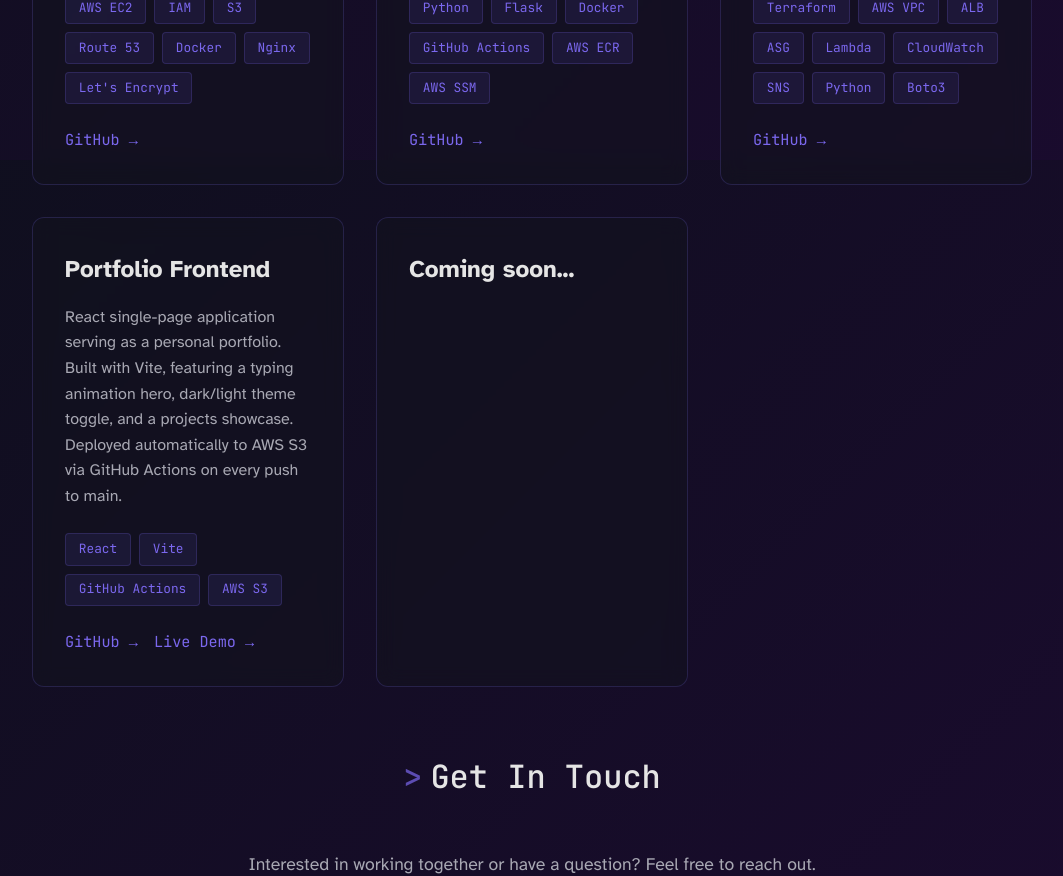
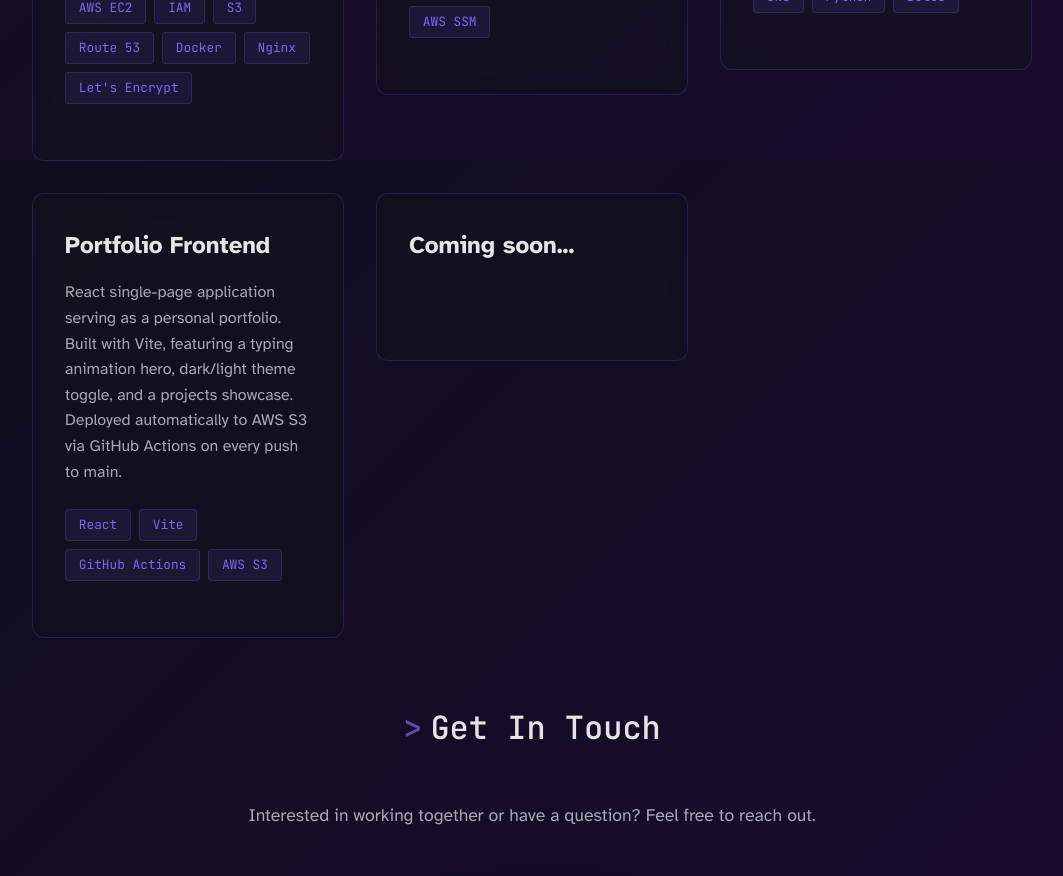
Before and after one commit to lopezatn/portfolio-frontend, a React (Vite) app: page / in a window 1280 px wide. Shown: the part 1440-2316 px from the top of the page, without its empty margins (108-1171 px from the left). Built offline with nearby package versions, Linux system fonts and the light colour scheme.

Commit message:
fix: remove redundant github links and make project cards clickable

```diff
--- a/src/components/Projects.css
+++ b/src/components/Projects.css
@@ -90,6 +90,11 @@
   transform: translateX(2px);
 }
 
+.project-card-link {
+  text-decoration: none;
+  color: inherit;
+}
+
 /* Responsive */
 @media (max-width: 768px) {
   .projects {
--- a/src/components/Projects.jsx
+++ b/src/components/Projects.jsx
@@ -8,7 +8,8 @@ function Projects() {
         <h2 className="section-title">Projects</h2>
         <div className="projects-grid">
           {projects.map((project) => (
-            <div key={project.id} className="project-card">
+            <a href={project.github} key={project.id} target="_blank" rel="noopener noreferrer" className="project-card-link">
+            <div className="project-card">
               <h3 className="project-title">{project.title}</h3>
               <p className="project-description">{project.description}</p>
               <div className="project-tech">
@@ -16,19 +17,8 @@ function Projects() {
                   <span key={tech} className="tech-tag">{tech}</span>
                 ))}
               </div>
-              <div className="project-links">
-                {project.github && (
-                  <a href={project.github} target="_blank" rel="noopener noreferrer" className="project-link">
-                    GitHub →
-                  </a>
-                )}
-                {project.live && (
-                  <a href={project.live} target="_blank" rel="noopener noreferrer" className="project-link">
-                    Live Demo →
-                  </a>
-                )}
-              </div>
             </div>
+            </a>
           ))}
         </div>
       </div>
```
